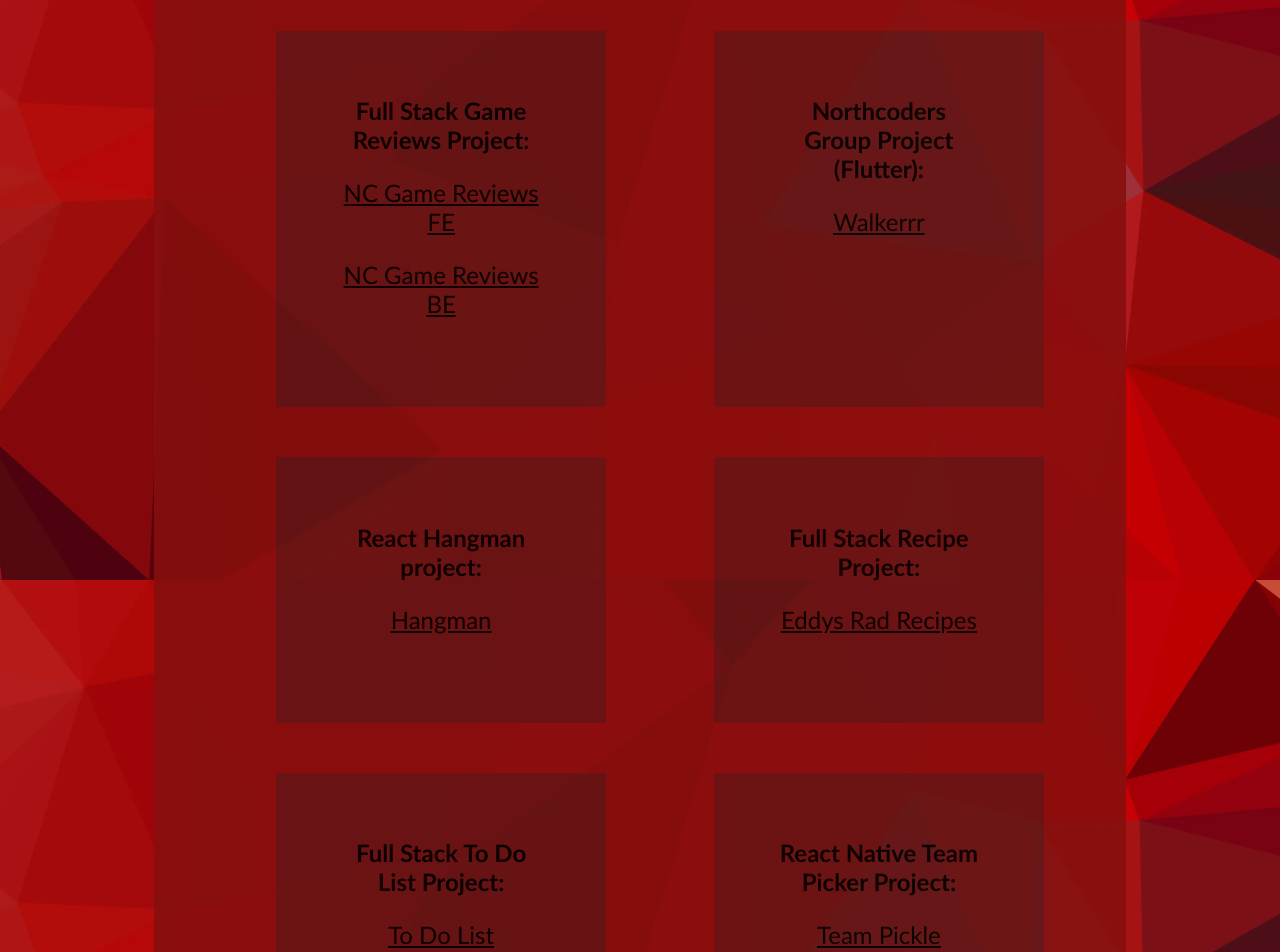
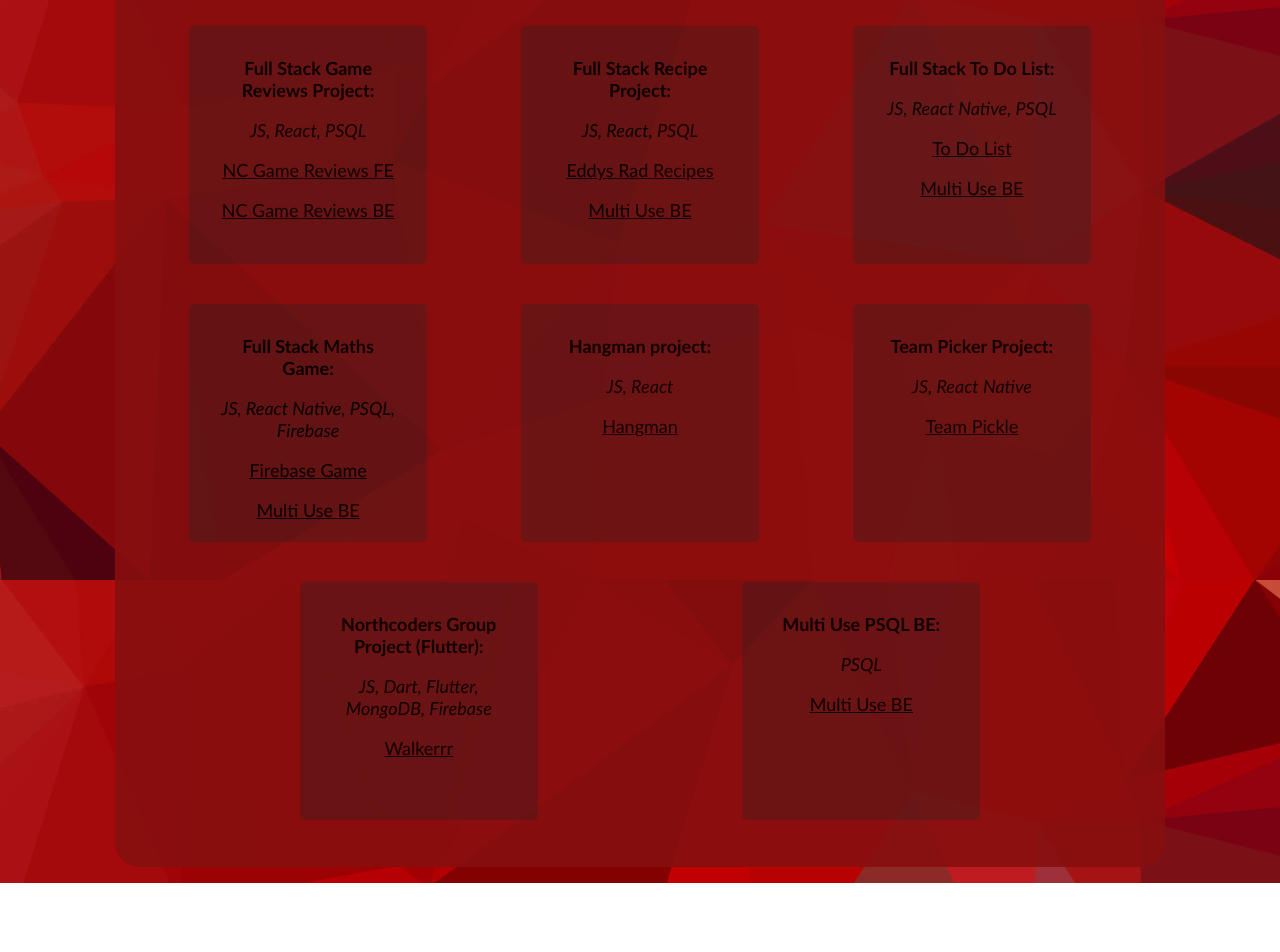
Before and after one commit to EddySafc/Portfolio-Website, a React (Create React App) app: page /projects in a window 1280 px wide. Shown: the part 220-1172 px from the top of the page. After the commit the page ends 1103 px from the top, so only its background shows below. Built offline with nearby package versions, Linux system fonts and the light colour scheme.

Commit message:
changes to styling projects

```diff
--- a/src/App.css
+++ b/src/App.css
@@ -47,8 +47,8 @@
 .card{
   background-color: rgb(135, 15, 15);
   opacity: 0.9;
-  margin-left: 12%;
-  margin-right: 12%;
+  margin-left: 9%;
+  margin-right: 9%;
   padding-top: 8px;
   padding-bottom: 8px;
   border-radius: 25px;
@@ -98,35 +98,45 @@
  display: flex;
  flex-wrap: wrap;
  justify-content: space-evenly;
+ padding-inline-start: 0cm;
 }
 
 #project{
   font-weight: bold;
   list-style: none;
   text-align: center;
-  width: 200px;
-  margin: 25px;
-  padding: 7%;
-  background-color:rgb(100, 22, 22);
-  font-size: x-large;
+  width: 175px;
+  height: 175px;
+  margin: 20px;
+  padding: 3%;
+  background-color: rgb(100, 22, 22);
+  font-size: 18px;
   color: black;
+  border-radius: 5px;
+}
+
+#project-subheader{
+  font-style: italic;
+  font-weight: 400;
+  font-size: large;
 }
 
 #tech{
-  font-weight: bold;
+  font-weight: 250;
   list-style: none;
   text-align: center;
-  width: 20%;
-  margin: 25px;
+  width: 225px;
+  margin: 11px;
   padding: 1%;
-  background-color:rgb(100, 22, 22);
-  font-size: x-large;
+  background-color: rgb(100, 22, 22);
+  font-size: 22px;
   color: black;
   display: flex;
-    flex-direction: column;
-    align-content: center;
-    align-items: center;
-    justify-content: space-evenly;
+  flex-direction: column;
+  align-content: center;
+  align-items: center;
+  justify-content: space-evenly;
+  border-radius: 5px;
 }
 
 #project-link{
@@ -152,10 +162,6 @@
     border-radius: 200px;
     margin-bottom: 5px;
     width: 140px;
-  }
-
-  #tech{
-    font-size:small;
   }
 
   .contact-card{
@@ -190,4 +196,18 @@
     font-weight: bold;
     color: black;
   }
+  #project{
+  width: 180px;
+  height: 180px;
+  margin: 8px;
+  background-color:rgb(100, 22, 22);
+  font-size: 16px;
+  color: black;
+  border-radius: 5px;
+
+
 }
+#tech{
+  width: 35%;
+}
+}
--- a/src/components/Projects.jsx
+++ b/src/components/Projects.jsx
@@ -6,6 +6,7 @@
         <li id="project">
           Full Stack Game Reviews Project:{"  "}
           <p>
+            <p id="project-subheader">JS, React, PSQL</p>
             <a
               href="https://ncgamereviews-eddyking.netlify.app"
               id="project-link"
@@ -22,8 +23,90 @@
           </p>
         </li>
         <li id="project">
+          Full Stack Recipe Project:{"  "}
+          <p>
+            <p id="project-subheader">JS, React, PSQL</p>
+            <a href="https://eddys-recipes.netlify.app/" id="project-link">
+              Eddys Rad Recipes
+            </a>
+            <p></p>
+            <a
+              href="https://github.com/EddySafc/MultiUse-PSQL-be"
+              id="project-link"
+            >
+              Multi Use BE
+            </a>
+          </p>
+        </li>
+
+        <li id="project">
+          Full Stack To Do List:{"  "}
+          <p>
+            <p id="project-subheader">JS, React Native, PSQL</p>
+            <a
+              href="https://github.com/EddySafc/fe-react-native-todo-list"
+              id="project-link"
+            >
+              To Do List
+            </a>
+          </p>
+          <p></p>
+          <a
+            href="https://github.com/EddySafc/MultiUse-PSQL-be"
+            id="project-link"
+          >
+            Multi Use BE
+          </a>
+        </li>
+        <li id="project">
+          Full Stack Maths Game:{"  "}
+          <p>
+            <p id="project-subheader">JS, React Native, PSQL, Firebase</p>
+            <a
+              href="https://github.com/EddySafc/Native-Game-Firebase"
+              id="project-link"
+            >
+              Firebase Game
+            </a>
+          </p>
+          <p></p>
+          <a
+            href="https://github.com/EddySafc/MultiUse-PSQL-be"
+            id="project-link"
+          >
+            Multi Use BE
+          </a>
+        </li>
+
+        <li id="project">
+          Hangman project:{"  "}
+          <p>
+            <p id="project-subheader">JS, React</p>
+            <a
+              href="https://the-adventures-of-hangman.netlify.app/"
+              id="project-link"
+            >
+              Hangman
+            </a>
+          </p>
+        </li>
+
+        <li id="project">
+          Team Picker Project:{"  "}
+          <p>
+            <p id="project-subheader">JS, React Native</p>
+            <a
+              href="https://github.com/EddySafc/Team-Pickle-fe"
+              id="project-link"
+            >
+              Team Pickle
+            </a>
+          </p>
+        </li>
+        <li id="project">
           Northcoders Group Project (Flutter):{"  "}
           <p>
+            <p id="project-subheader">JS, Dart, Flutter, MongoDB, Firebase</p>
             <a
               href="https://northcoders.com/projects/jan-2023/walkerrr"
               id="project-link"
@@ -33,60 +116,9 @@
           </p>
         </li>
         <li id="project">
-          React Hangman project:{"  "}
-          <p>
-            <a
-              href="https://the-adventures-of-hangman.netlify.app/"
-              id="project-link"
-            >
-              Hangman
-            </a>
-          </p>
-        </li>
-        <li id="project">
-          Full Stack Recipe Project:{"  "}
-          <p>
-            <a href="https://eddys-recipes.netlify.app/" id="project-link">
-              Eddys Rad Recipes
-            </a>
-          </p>
-        </li>
-        <li id="project">
-          Full Stack To Do List Project:{"  "}
-          <p>
-            <a
-              href="https://github.com/EddySafc/fe-react-native-todo-list"
-              id="project-link"
-            >
-              To Do List
-            </a>
-          </p>
-        </li>
-        <li id="project">
-          React Native Team Picker Project:{"  "}
-          <p>
-            <a
-              href="https://github.com/EddySafc/Team-Pickle-fe"
-              id="project-link"
-            >
-              Team Pickle
-            </a>
-          </p>
-        </li>
-        <li id="project">
-          Full Stack Login Game Project:{"  "}
-          <p>
-            <a
-              href="https://github.com/EddySafc/Native-Game-Firebase"
-              id="project-link"
-            >
-              Firebase Game
-            </a>
-          </p>
-        </li>
-        <li id="project">
           Multi Use PSQL BE:{"  "}
           <p>
+            <p id="project-subheader">PSQL</p>
             <a
               href="https://github.com/EddySafc/MultiUse-PSQL-be"
               id="project-link"
```
